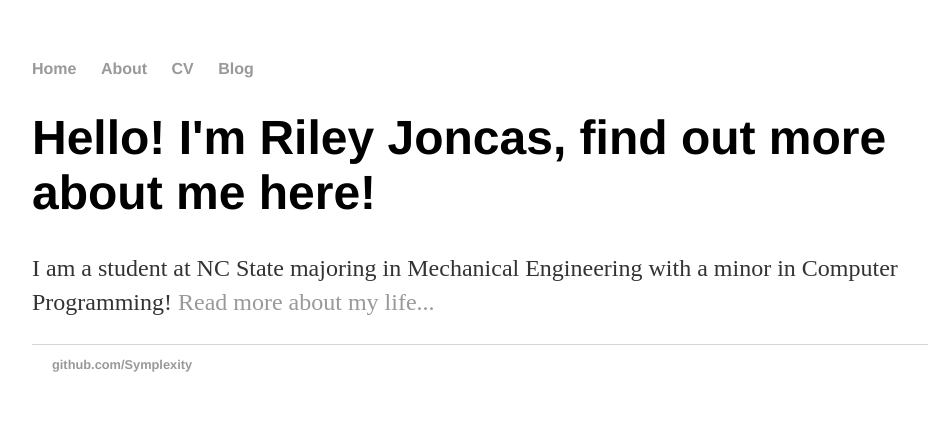
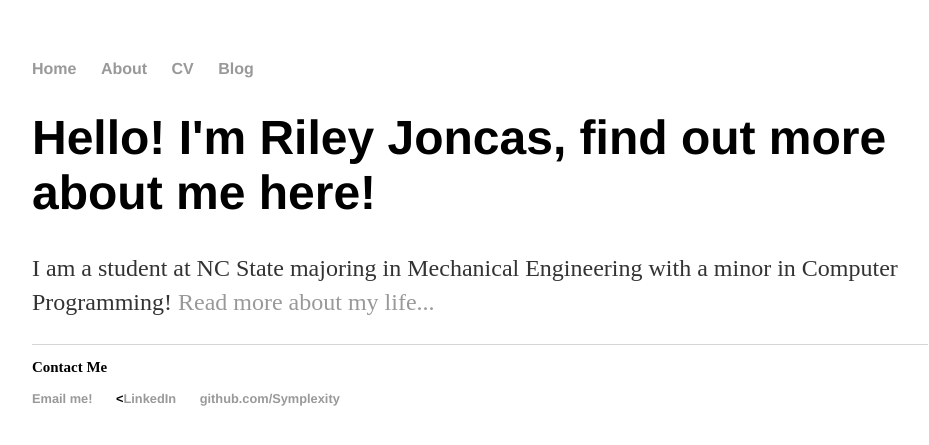
Before and after one commit to Symplexity/Symplexity.github.io, a Jekyll site: the page built from index.html, in a window 1280 px wide. Shown: the top 445 px of the page, without its empty margins (160-1089 px from the left). Built offline with Jekyll 4.4.1, drawn with Linux system fonts in a browser that asks for light colours.

Commit message:
Update default.html
added linkedin and fixed email link

```diff
--- a/_layouts/default.html
+++ b/_layouts/default.html
@@ -20,8 +20,10 @@
 
 		</div><!-- /.container -->
 		<footer>
+            <h3>Contact Me</h3>
     		<ul>
-        		<li><a href="mailto:rbjoncas@ncsu.edu>Email me!"</a></li>
+        		<li><a href="mailto:rbjoncas@ncsu.edu">Email me!</a></li>
+                <<li><a href="https://www.linkedin.com/in/riley-joncas/">LinkedIn</a></li>
         		<li><a href="https://github.com/Symplexity">github.com/Symplexity</a></li>
 			</ul>
 		</footer>
```
